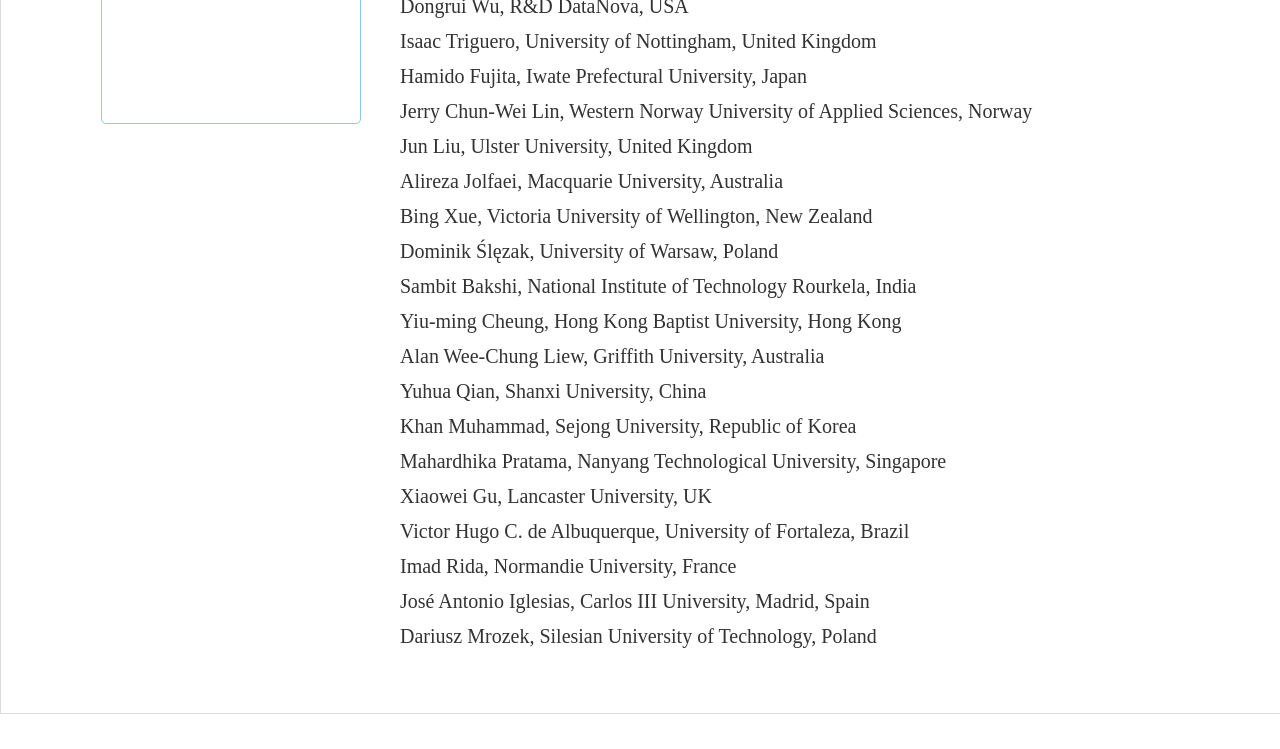
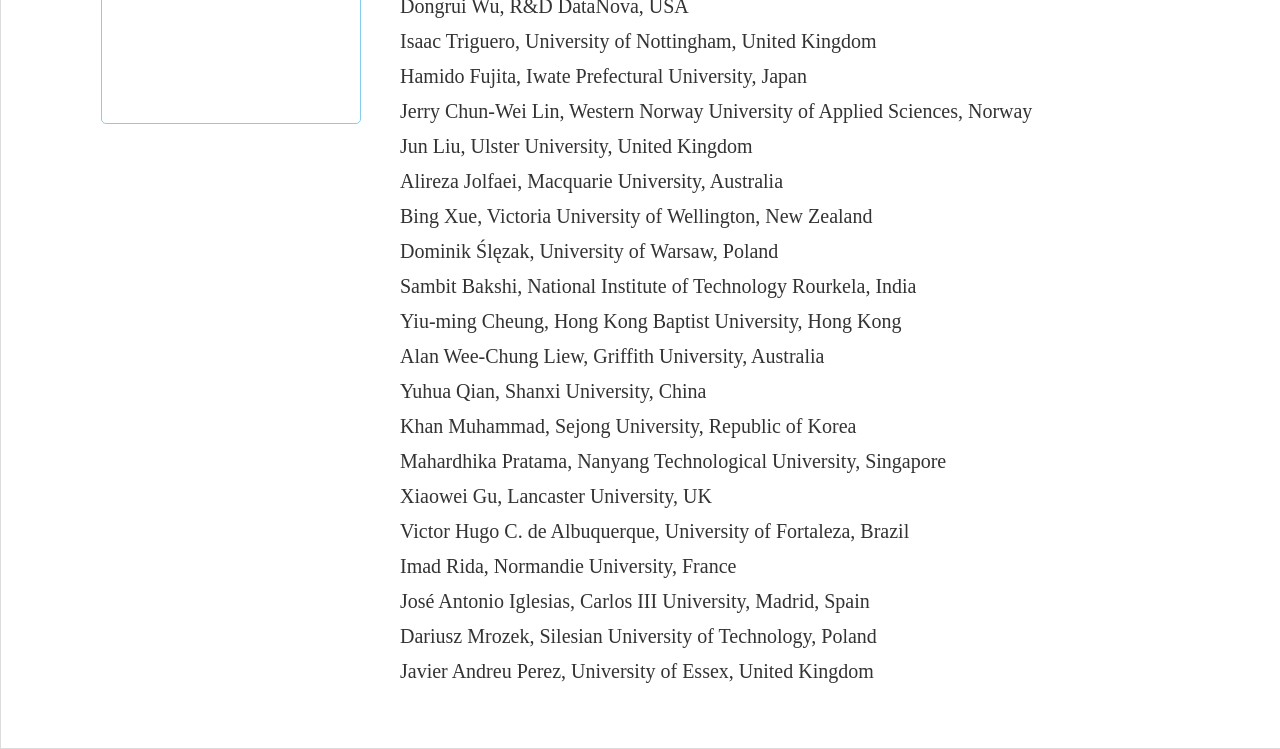
Before and after one commit to weipingding98/gdmbd_tf.github.io, a plain HTML site: page tfc.html in a window 1280 px wide. Shown: the part 578-1327 px from the top of the page. Before the commit the page ends 1292 px from the top, so only its background shows below. Drawn offline with Linux system fonts and the light colour scheme.

Commit message:
Update tfc.html

```diff
--- a/tfc.html
+++ b/tfc.html
@@ -137,6 +137,7 @@
             <p>Imad Rida, Normandie University, France</p>
             <p>José Antonio Iglesias, Carlos III University, Madrid, Spain</p>
             <p>Dariusz Mrozek, Silesian University of Technology, Poland</p>
+            <p>Javier Andreu Perez, University of Essex, United Kingdom</p>
         </div>
 
     </div>
```
